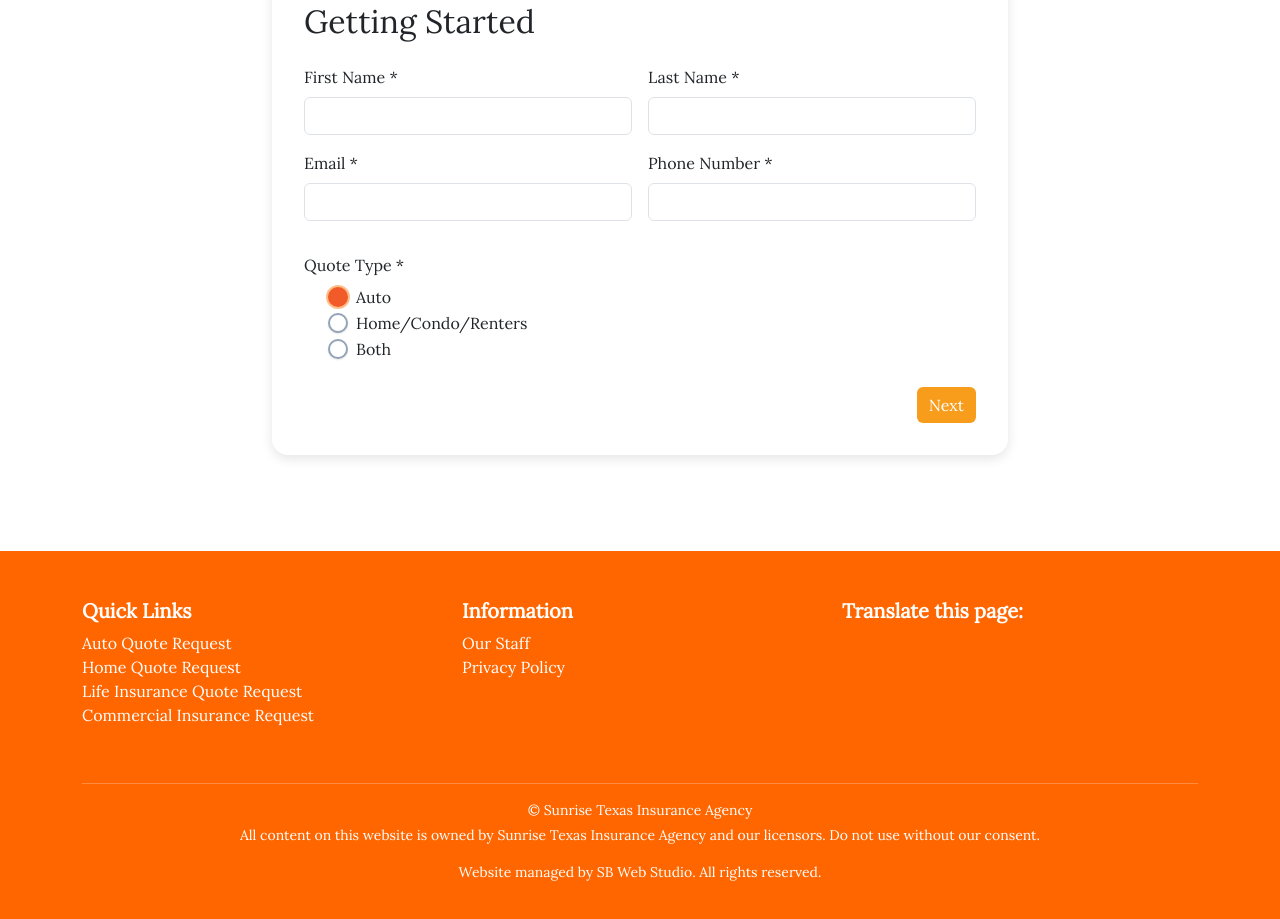
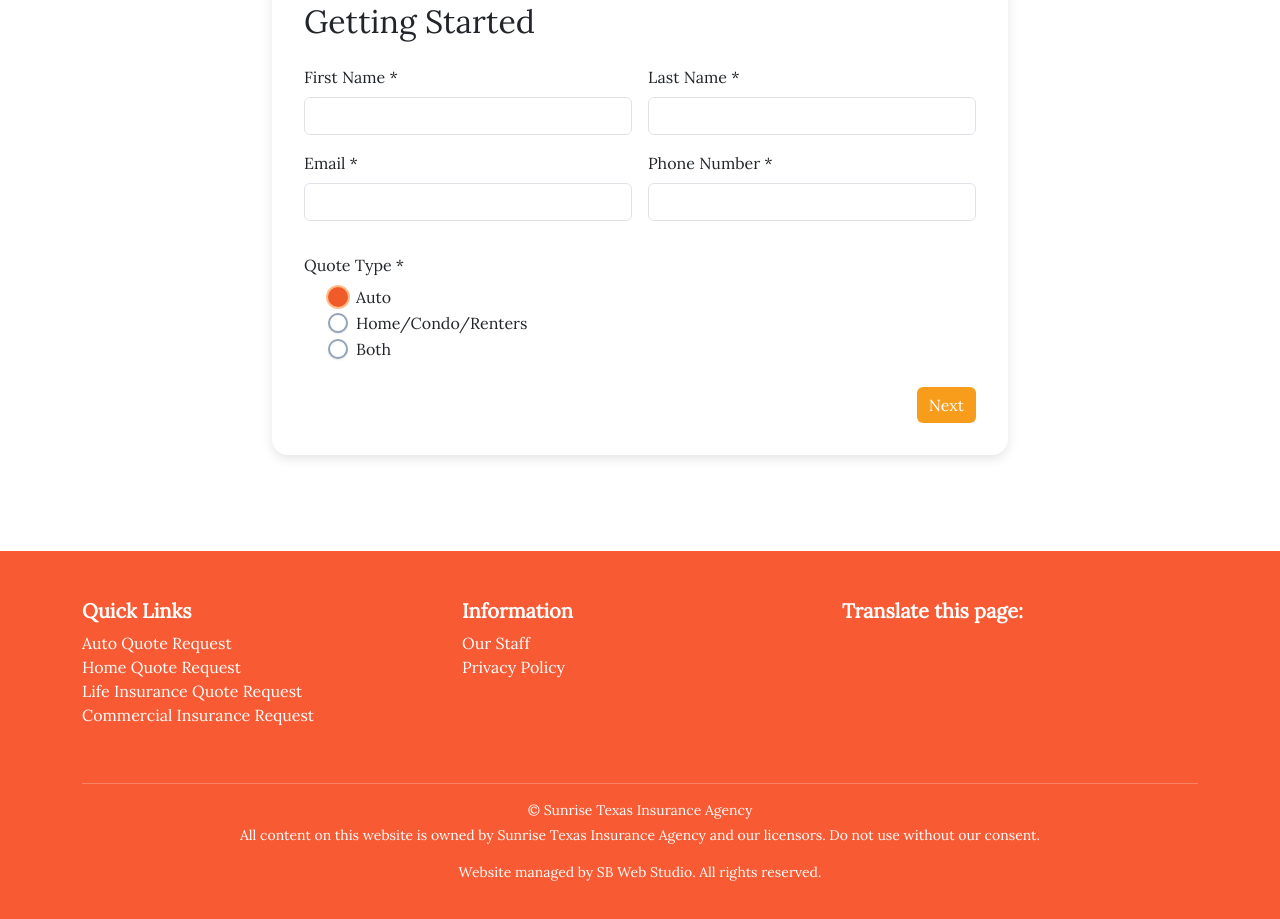
Before and after one commit to SBerglund0629/STIAUpdates, a plain HTML site: page InsuranceRequestForm.html in a window 1280 px wide. Shown: the part 431-1350 px from the top of the page. Drawn offline with nearby package versions, Linux system fonts and the light colour scheme.

Commit message:
Update style.css

```diff
--- a/CSS/style.css
+++ b/CSS/style.css
@@ -399,7 +399,7 @@ a:hover {
   }
 
   footer {
-  background-color: #ff6600 !important; /* Sunrise orange - Force override */
+  background-color: #f85a33 !important; /* Sunrise orange - Force override */
   color: white !important; /* Force override */
   font-family: 'Lora', serif !important; /* Force override */
 }
@@ -417,12 +417,9 @@ footer h5 {
   color: white !important; /* Force override */
   font-weight: 600 !important; /* Force override */
 }
-.bg-orange {
-  background-color: #ff6600 !important; /* Use your exact brand orange */
-}
 
 .bg-orange {
-  background-color: #ff6600 !important; /* Replace with your actual orange */
+  background-color: ##f85a33 !important; /* Replace with your actual orange */
 }
 
 footer.bg-orange {
```
